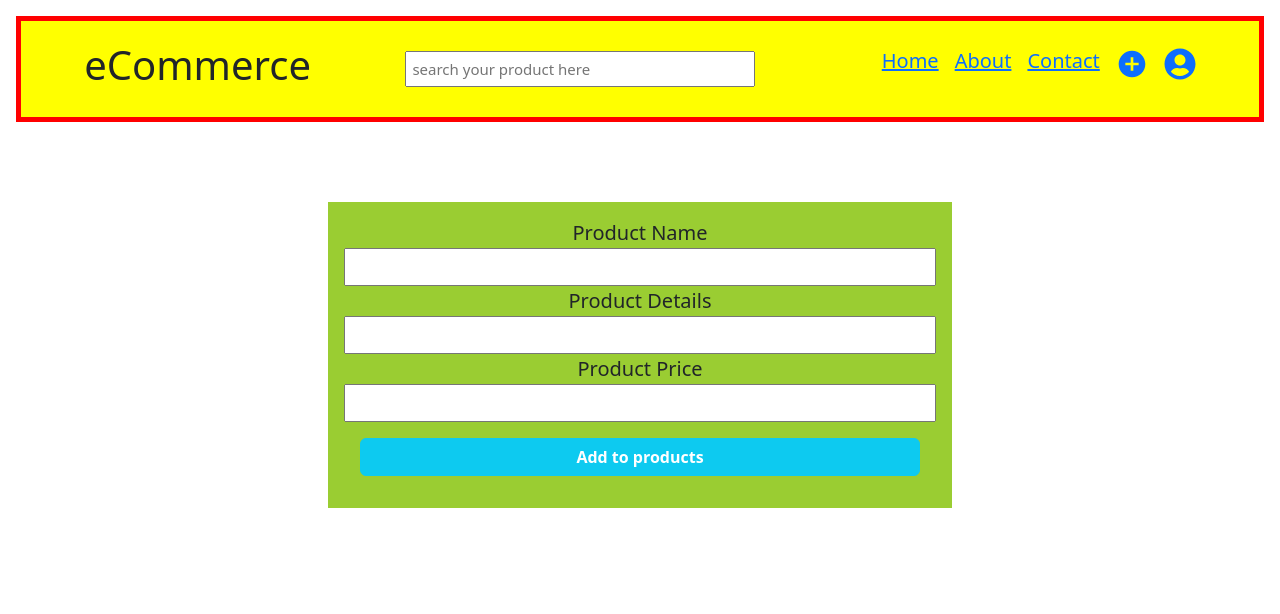
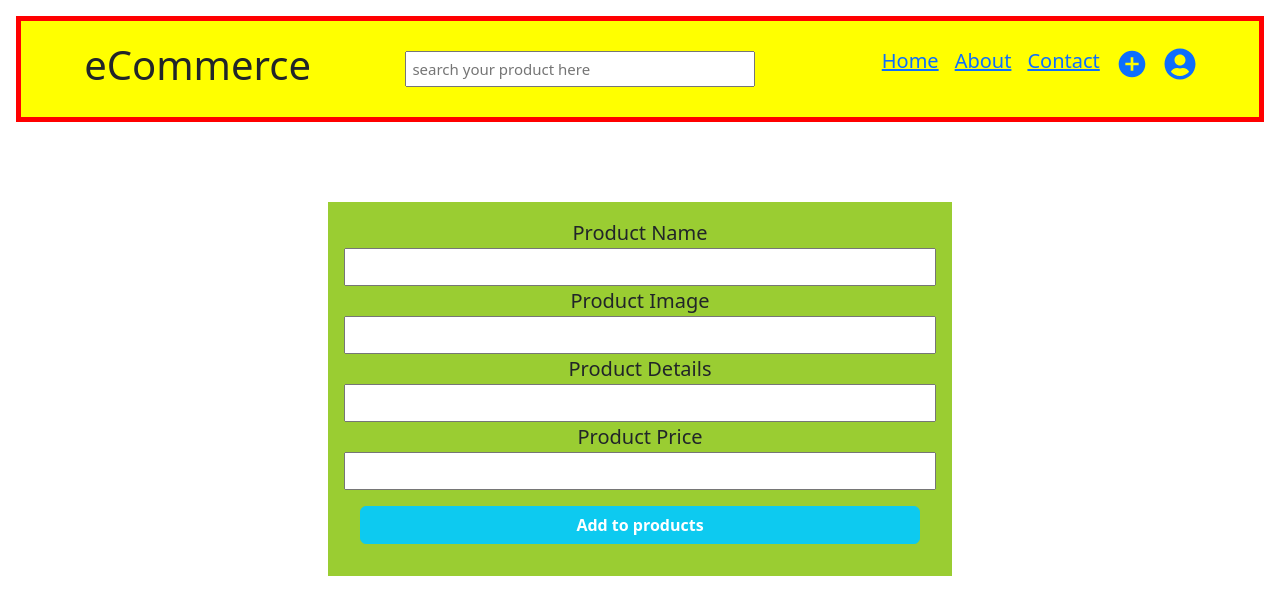
Before and after one commit to CoolShivas/React_3Days_ECOMMERCE, a React (Vite) app in the folder ecomm_project/: page /addproducts in a window 1280 px wide. Shown: the top 614 px of the page. Built offline with nearby package versions, Linux system fonts and the light colour scheme.

Commit message:
Posting data on firebase rest api from AddProduct Page.

```diff
--- a/ecomm_project/src/pages/AddProducts.jsx
+++ b/ecomm_project/src/pages/AddProducts.jsx
@@ -1,24 +1,73 @@
+import { useState } from "react";
 import styles from "./AddProducts.module.css";
 
 
 const AddProducts = () => {
+
+    const [products, setProducts] = useState({
+        name: "",
+        image: "",
+        details: "",
+        price: "",
+    });
+
+    const handlerOnChange = (e) => {
+        setProducts({
+            ...products, [e.target.id]: e.target.value
+        })
+    };
+
+    const handlerOnSubmitForm = async (e) => {
+        e.preventDefault();
+        console.log(products);
+
+        try {
+            const response = await fetch(`https://daysecommerce01-default-rtdb.firebaseio.com/eCommerce.json`, {
+                method: "POST",
+                body: JSON.stringify(products),
+            });
+
+            if (!response.ok) {
+                throw new Error("Something went wrong with add products");
+            }
+
+            const data = await response.json();
+            console.log(data);
+
+        } catch (error) {
+            console.log(error.message);
+        }
+
+        setProducts({
+            name: "",
+            image: "",
+            details: "",
+            price: "",
+        });
+
+    };
+
     return (
         <div className={styles.add_products__container}>
-            <form action="#">
+            <form onSubmit={handlerOnSubmitForm}>
                 <div>
                     <label htmlFor="name"> Product Name </label>
-                    <input type="text" id="name" />
+                    <input type="text" id="name" onChange={handlerOnChange} />
+                </div>
+                <div>
+                    <label htmlFor="image"> Product Image </label>
+                    <input type="link" id="image" onChange={handlerOnChange} />
                 </div>
                 <div>
                     <label htmlFor="details"> Product Details </label>
-                    <input type="text" id="details" />
+                    <input type="text" id="details" onChange={handlerOnChange} />
                 </div>
                 <div>
                     <label htmlFor="price"> Product Price </label>
-                    <input type="number" id="price" />
+                    <input type="number" id="price" onChange={handlerOnChange} />
                 </div>
                 <div className={styles.actions}>
-                    <button className="btn btn-info"> Add to products </button>
+                    <button className="btn btn-info" type="submit"> Add to products </button>
                 </div>
             </form>
         </div>
```
